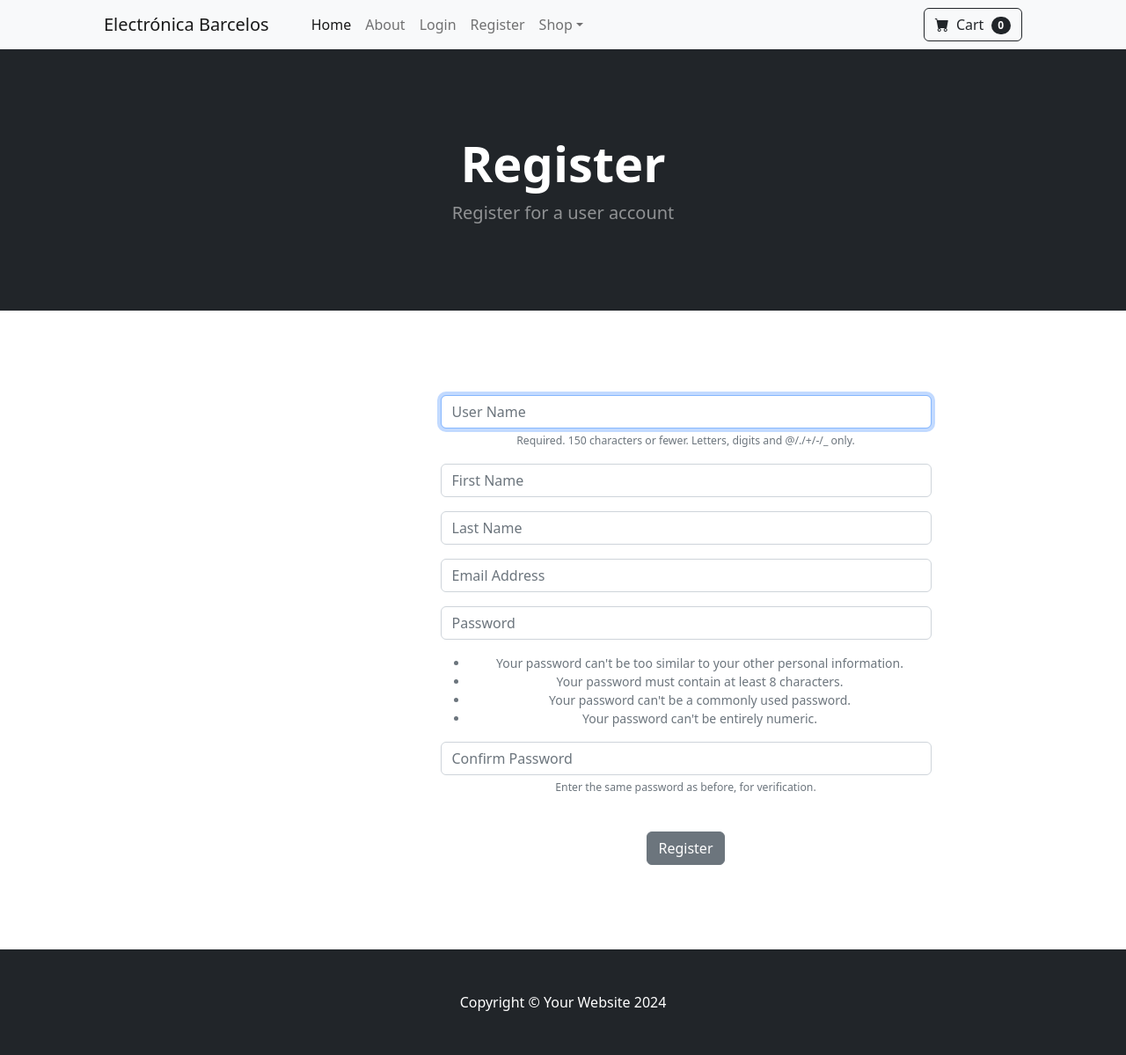
After one commit to EnmanuelMartinsAbilheira/Django_Electrodomestic_E-commerce, a Django app: page /register/ in a window 1280 px wide. The commit adds this page. Shown: the whole page at 88% size. Run offline with Django 5.2, Linux system fonts and the light colour scheme; some libraries are stand-ins or nearby versions.

Commit message:
Register New Users

```diff
--- /dev/null
+++ b/django_electrodomestic_ecommerce/store/forms.py
@@ -0,0 +1,31 @@
+from django.contrib.auth.models import User
+from django.contrib.auth.forms import UserCreationForm
+from django import forms
+
+
+class SignUpForm(UserCreationForm):
+	email = forms.EmailField(label="", widget=forms.TextInput(attrs={'class':'form-control', 'placeholder':'Email Address'}))
+	first_name = forms.CharField(label="", max_length=100, widget=forms.TextInput(attrs={'class':'form-control', 'placeholder':'First Name'}))
+	last_name = forms.CharField(label="", max_length=100, widget=forms.TextInput(attrs={'class':'form-control', 'placeholder':'Last Name'}))
+
+	class Meta:
+		model = User
+		fields = ('username', 'first_name', 'last_name', 'email', 'password1', 'password2')
+
+	def __init__(self, *args, **kwargs):
+		super(SignUpForm, self).__init__(*args, **kwargs)
+
+		self.fields['username'].widget.attrs['class'] = 'form-control'
+		self.fields['username'].widget.attrs['placeholder'] = 'User Name'
+		self.fields['username'].label = ''
+		self.fields['username'].help_text = '<span class="form-text text-muted"><small>Required. 150 characters or fewer. Letters, digits and @/./+/-/_ only.</small></span>'
+
+		self.fields['password1'].widget.attrs['class'] = 'form-control'
+		self.fields['password1'].widget.attrs['placeholder'] = 'Password'
+		self.fields['password1'].label = ''
+		self.fields['password1'].help_text = '<ul class="form-text text-muted small"><li>Your password can\'t be too similar to your other personal information.</li><li>Your password must contain at least 8 characters.</li><li>Your password can\'t be a commonly used password.</li><li>Your password can\'t be entirely numeric.</li></ul>'
+
+		self.fields['password2'].widget.attrs['class'] = 'form-control'
+		self.fields['password2'].widget.attrs['placeholder'] = 'Confirm Password'
+		self.fields['password2'].label = ''
+		self.fields['password2'].help_text = '<span class="form-text text-muted"><small>Enter the same password as before, for verification.</small></span>'
--- a/django_electrodomestic_ecommerce/store/templates/navbar.html
+++ b/django_electrodomestic_ecommerce/store/templates/navbar.html
@@ -11,6 +11,8 @@
                 <li class="nav-item"><a class="nav-link" href="{% url 'logout' %}">Logout</a></li>
                 {% else %}
                 <li class="nav-item"><a class="nav-link" href="{% url 'login' %}">Login</a></li>
+
+                <li class="nav-item"><a class="nav-link" href="{% url 'register' %}">Register</a></li>
                 {% endif %}
 
                 <li class="nav-item dropdown">
--- /dev/null
+++ b/django_electrodomestic_ecommerce/store/templates/register.html
@@ -0,0 +1,35 @@
+{% extends 'base.html' %}
+
+{% block content %}
+
+        <!-- Header-->
+        <header class="bg-dark py-5">
+            <div class="container px-4 px-lg-5 my-5">
+                <div class="text-center text-white">
+                    <h1 class="display-4 fw-bolder">Register</h1>
+                    <p class="lead fw-normal text-white-50 mb-0">Register for a user account </p>
+                </div>
+            </div>
+        </header>
+
+        <div class="container">
+            <div class="row">
+                <center>
+                    <div class="col-md-6 offset-md-3">
+                        <br><br><br><br>
+
+                        <form method="POST" action="{% url 'register' %}">
+                            {% csrf_token %}
+
+                            {{ form.as_p }}
+                            <br>
+                            <button type="submit" class="btn btn-secondary">Register</button>
+                        </form>
+
+                        <br><br><br><br>
+                    </div>
+                </center>
+            </div>
+        </div>
+
+{% endblock  %}
--- a/django_electrodomestic_ecommerce/store/urls.py
+++ b/django_electrodomestic_ecommerce/store/urls.py
@@ -6,4 +6,6 @@ urlpatterns = [
     path('about/', views.about, name='about' ),
     path('login/', views.login_user, name='login' ),
     path('logout', views.logout_user, name='logout' ),
+
+    path('register/', views.register_user, name='register' ),
 ]
--- a/django_electrodomestic_ecommerce/store/views.py
+++ b/django_electrodomestic_ecommerce/store/views.py
@@ -2,6 +2,11 @@ from django.shortcuts import render, redirect
 from .models import Product
 from django.contrib.auth import authenticate, login, logout
 from django.contrib import messages
+from django.contrib.auth.models import User
+from django.contrib.auth.forms import UserCreationForm
+from .forms import SignUpForm
+from django import forms
+
 
 
 
@@ -37,3 +42,25 @@ def logout_user(request):
     logout(request)
     messages.success(request, ("You have been logged out..."))
     return redirect('home')
+
+
+def register_user(request):
+
+    form = SignUpForm()
+    if request.method == 'POST':
+        form = SignUpForm(request.POST)
+        if form.is_valid():
+            form.save()
+            username = form.cleaned_data['username']
+            password = form.cleaned_data['password1']
+            #log in user
+            user = authenticate(username=username, password=password)
+            login(request, user)
+            messages.success(request, ("Have you Registered Succesfully!! Welcome"))
+            return redirect('home')
+        else:
+            messages.success(request, ("there was a problem please train again "))
+            return redirect('register')
+
+    else:
+        return render(request, 'register.html', {'form':form})
```
Also changed, not shown: django_electrodomestic_ecommerce/db.sqlite3.
